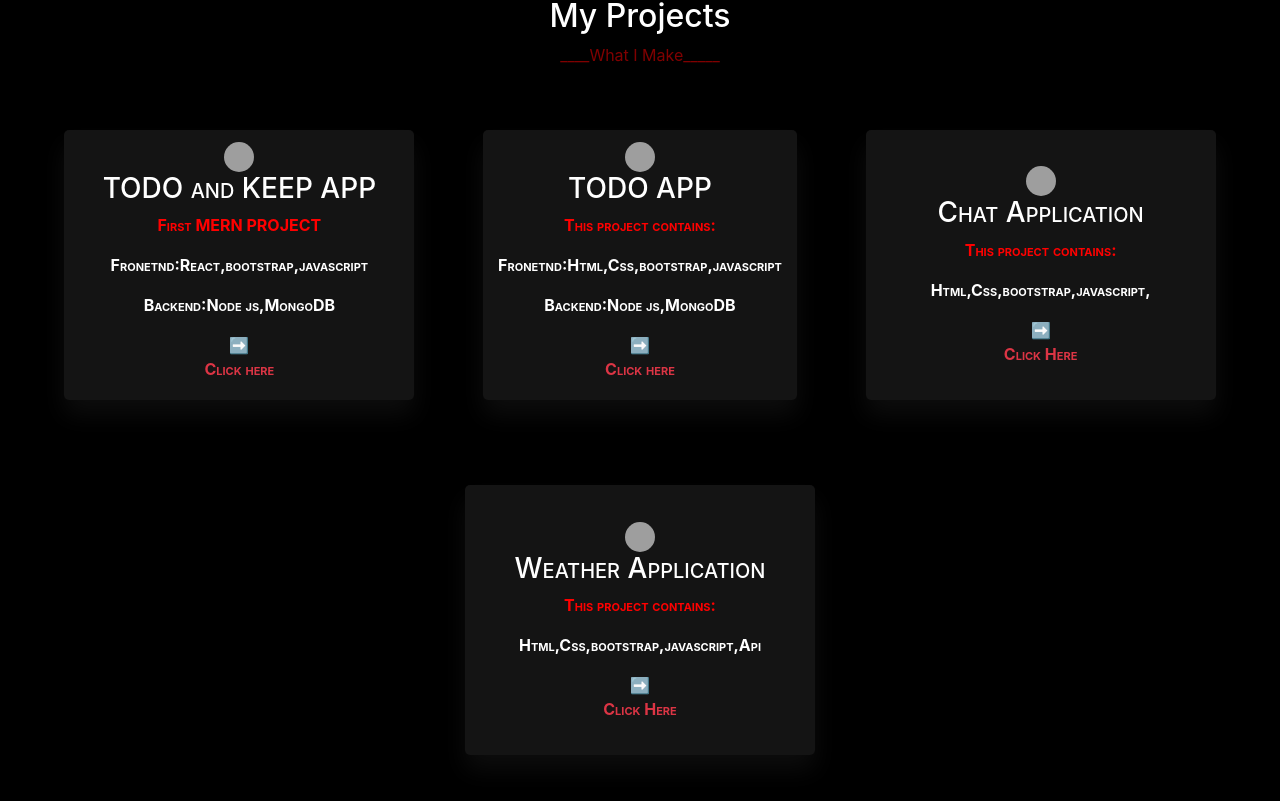
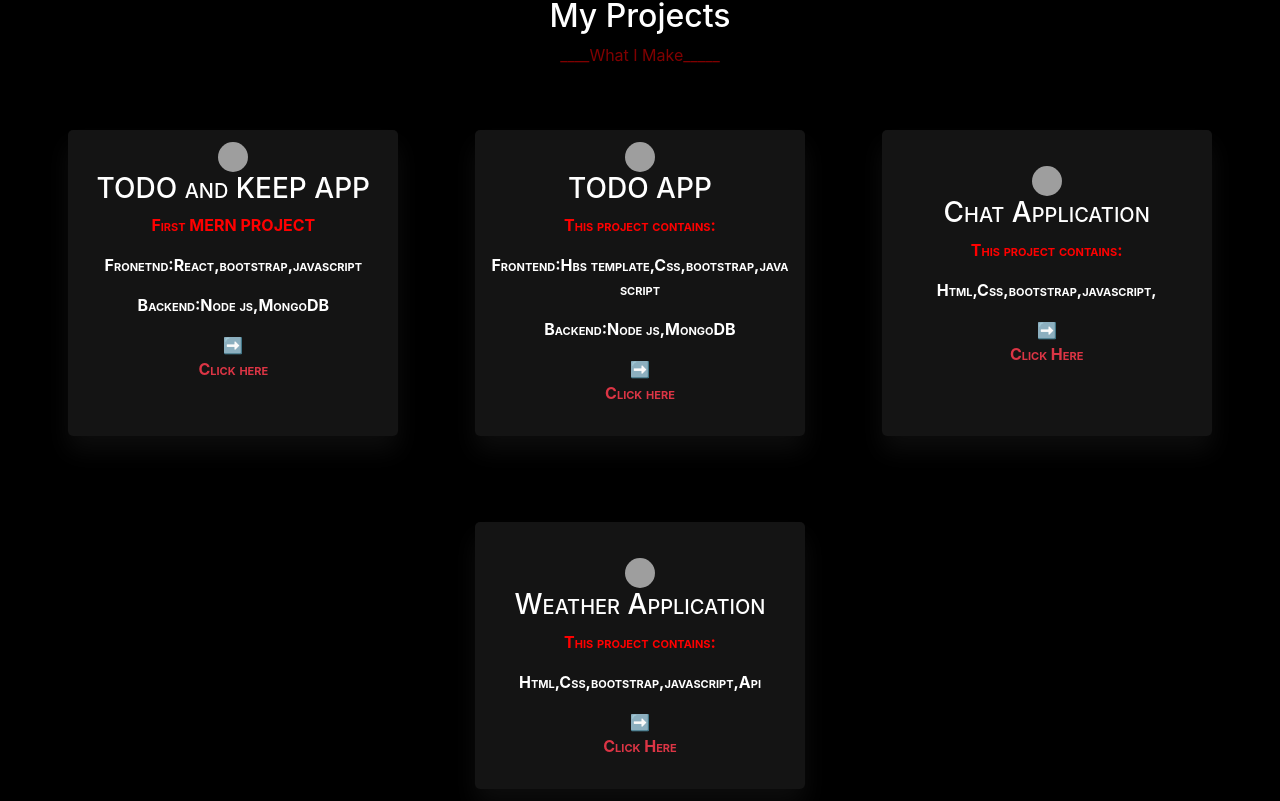
Before and after one commit to harshkumar88/portFolio, a React (Create React App) app: page / in a window 1280 px wide. Shown: the part 3319-4120 px from the top of the page. Built offline with nearby package versions, Linux system fonts and the light colour scheme; grey boxes are pictures that could not be loaded; a web font is replaced by a local one.

Commit message:
some changes in links of projects

```diff
--- a/src/components/Contact.jsx
+++ b/src/components/Contact.jsx
@@ -57,10 +57,6 @@ const Contact = () => {
 
 
         })
-
-
-
-
 
         setyou({
             name:"",
--- a/src/components/Teams.jsx
+++ b/src/components/Teams.jsx
@@ -4,11 +4,6 @@ import  "./Port.scss";
 const Teams = () => {
     const [display,revert]=useState(false);
     const [w,change]=useState("350px")
-
-    const openpage=()=>{
-        alert("ji")
-        document.getElementsByClassName("auto")[0].click();
-    }
     return (
         <div style={{backgroundColor:"black",minHeight:"100vh",overflow:"hidden"}}>
             <div style={{ display: "flex", flexDirection: "column", flexWrap: "wrap", backgroundColor: "black" ,width:"100%",marginTop:"2.2%",overflow:"hidden"}} className="bottom container-fluid">
@@ -19,28 +14,28 @@ const Teams = () => {
 
                 <div style={{display:"flex",justifyContent:"space-around",marginTop:"5%",marginBottom:"7%",flexWrap:"wrap"}} className="container-fluid" >
 
-                <div style={{width:"350px",textAlign:"center",padding:"15px",height:"270px",paddingTop:"1%",marginBottom:"7%"}} className="carding" >
-                <a href="https://mernharshapp.herokuapp.com/"  target="_blank" className="auto" style={{fontWeight:"bold",fontVariantCaps:"petite-caps",textDecoration:"none"}} className="boost">
+                <div style={{width:"350px",textAlign:"center",padding:"15px",maxWidth:"330px",paddingTop:"1%",marginBottom:"7%"}} className="carding" >
+                <a href="https://mernstack-ivory.vercel.app/"  target="_blank" className="auto boost" style={{fontWeight:"bold",fontVariantCaps:"petite-caps",textDecoration:"none"}}>
                     <div className="card_hover text-white">
                     <span><img src="https://th.bing.com/th/id/OIP.GVhZiY6mRWJmELdhHs0ttwHaFP?pid=ImgDet&rs=1" style={{width:"30px",height:"30px",borderRadius:"50%"}}/></span>
                         <h3>TODO and KEEP APP</h3>
                         <p style={{color:"red"}}>First MERN PROJECT</p>
-                        <p style={{fontWeight:"bold"}}>Fronetnd:React,bootstrap,javascript </p>
-                        <p style={{fontWeight:"bold"}}>Backend:Node js,MongoDB</p>
+                        <p style={{fontWeight:"bold",wordBreak:"break-all"}}>Fronetnd:React,bootstrap,javascript </p>
+                        <p style={{fontWeight:"bold",wordBreak:"break-all"}}>Backend:Node js,MongoDB</p>
                         ➡️<p className="text-danger">Click here</p>
 
                     </div>
                     </a>
                     </div>
 
-                    <div style={{Width:"350px",textAlign:"center",padding:"15px",height:"270px",paddingTop:"1%",marginBottom:"7%"}} className="carding">
-                    <a href="https://harshtodolistwebapp.herokuapp.com/"  target="_blank" style={{fontWeight:"bold",fontVariantCaps:"petite-caps",textDecoration:"none"}} className="boost">
+                    <div style={{Width:"350px",textAlign:"center",padding:"15px",maxWidth:"330px",paddingTop:"1%",marginBottom:"7%"}} className="carding">
+                    <a href="https://todo-list-production-83b3.up.railway.app/"  target="_blank" style={{fontWeight:"bold",fontVariantCaps:"petite-caps",textDecoration:"none"}} className="boost">
                     <div className="card_hover text-white">
                     <span><img src="https://th.bing.com/th/id/OIP.GVhZiY6mRWJmELdhHs0ttwHaFP?pid=ImgDet&rs=1" style={{width:"30px",height:"30px",borderRadius:"50%"}}/></span>
                         <h3>TODO APP</h3>
                         <p style={{color:"red"}}>This project contains:</p>
-                        <p style={{fontWeight:"bold"}}>Fronetnd:Html,Css,bootstrap,javascript </p>
-                        <p style={{fontWeight:"bold"}}>Backend:Node js,MongoDB</p>
+                        <p style={{fontWeight:"bold",wordBreak:"break-all"}}>Frontend:Hbs template,Css,bootstrap,javascript </p>
+                        <p style={{fontWeight:"bold",wordBreak:"break-all"}}>Backend:Node js,MongoDB</p>
                         ➡️<p className="text-danger">Click here</p>
 
                     </div>
@@ -48,13 +43,13 @@ const Teams = () => {
                     </div>
 
 
-                    <div style={{width:w,textAlign:"center",padding:"15px",height:"270px",paddingTop:"3%",marginBottom:"7%"}} className="carding">
-                    <a href="https://mead-chat-application.herokuapp.com/"  target="_blank" style={{fontWeight:"bold",fontVariantCaps:"petite-caps",textDecoration:"none"}} className="boost">
+                    <div style={{width:w,textAlign:"center",padding:"15px",maxWidth:"330px",paddingTop:"3%",marginBottom:"7%"}} className="carding">
+                    <a href="https://chat-app-production-81c2.up.railway.app/"  target="_blank" style={{fontWeight:"bold",fontVariantCaps:"petite-caps",textDecoration:"none"}} className="boost">
                     <div className="card_hover text-white">
                     <span><img src="https://th.bing.com/th/id/OIP.GVhZiY6mRWJmELdhHs0ttwHaFP?pid=ImgDet&rs=1" style={{width:"30px",height:"30px",borderRadius:"50%"}}/></span>
                     <h3>Chat Application</h3>
-                        <p style={{color:"red"}}>This project contains:</p>
-                        <p style={{fontWeight:"bold"}}>Html,Css,bootstrap,javascript, </p>
+                        <p style={{color:"red",wordBreak:"break-all"}}>This project contains:</p>
+                        <p style={{fontWeight:"bold",wordBreak:"break-all"}}>Html,Css,bootstrap,javascript, </p>
 
                         ➡️<p className="text-danger">Click Here</p>
                     </div>
@@ -62,13 +57,13 @@ const Teams = () => {
                     </div>
 
 
-                    <div style={{width:w,textAlign:"center",padding:"15px",height:"270px",paddingTop:"3%" }} className="carding">
-                    <a href="https://weatherappusing-api.herokuapp.com/"  target="_blank" style={{fontWeight:"bold",fontVariantCaps:"petite-caps",textDecoration:"none"}} className="boost">
+                    <div style={{width:w,textAlign:"center",padding:"15px",maxWidth:"330px",paddingTop:"3%" }} className="carding">
+                    <a href="https://weather-app-production-2ddd.up.railway.app/"  target="_blank" style={{fontWeight:"bold",fontVariantCaps:"petite-caps",textDecoration:"none"}} className="boost">
                     <div className="card_hover text-white" >
                     <span><img src="https://th.bing.com/th/id/OIP.GVhZiY6mRWJmELdhHs0ttwHaFP?pid=ImgDet&rs=1" style={{width:"30px",height:"30px",borderRadius:"50%"}}/></span>
                         <h3>Weather Application</h3>
-                        <p style={{color:"red"}}>This project contains:</p>
-                        <p style={{fontWeight:"bold"}}>Html,Css,bootstrap,javascript,Api </p>
+                        <p style={{color:"red",wordBreak:"break-all"}}>This project contains:</p>
+                        <p style={{fontWeight:"bold",wordBreak:"break-all"}}>Html,Css,bootstrap,javascript,Api </p>
 
                         ➡️<p className="text-danger">Click Here</p>
                     </div>
```
Also changed, not shown: 1 other file (tests, documents, lock files or other folders).
